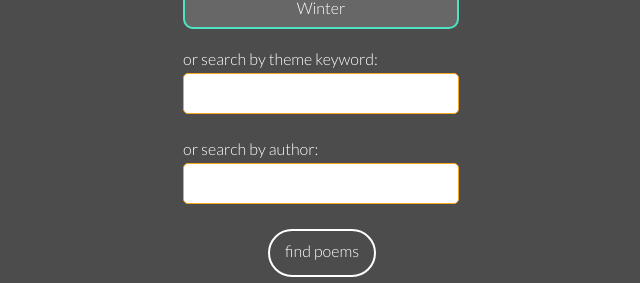
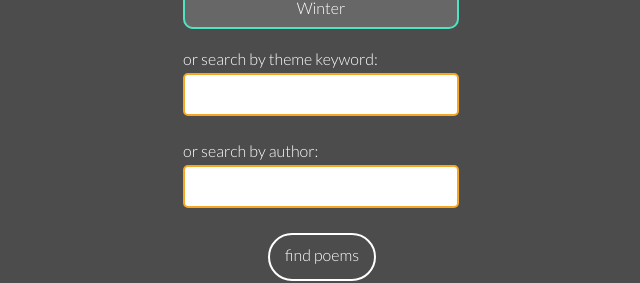
Before and after one commit to robinsola/Stanza-Angular, an Angular app: page /search in a window 1280 px wide. Shown: the part 631-914 px from the top of the page, without its empty margins (319-959 px from the left). Built offline with nearby package versions, Linux system fonts and the light colour scheme.

Commit message:
change font color to gray

```diff
--- a/src/app/search/search.component.scss
+++ b/src/app/search/search.component.scss
@@ -69,7 +69,7 @@ img {
     color: $darkgray;
     font-size: 1.5em;
     background-color: rgba(255, 255, 255, 1);
-    border: 1px solid $orange;
+    border: 2px solid $orange;
     border-radius: 5px;
     padding: 5px;
     margin: 5px 0;
```
